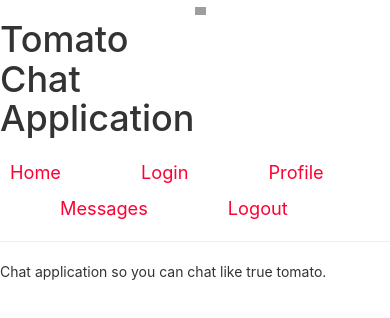
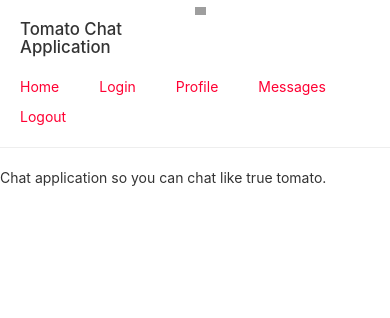
Before and after one commit to domhanak/tomato-chat, a React app: page / in a window 390 px wide. Shown: the top 318 px of the page. Built offline with nearby package versions, Linux system fonts and the light colour scheme; grey boxes are pictures that could not be loaded.

Commit message:
responsive header introduced

```diff
--- a/src/components/TomatoChat.tsx
+++ b/src/components/TomatoChat.tsx
@@ -23,11 +23,11 @@ export class TomatoChat extends Component {
                             <h1>Tomato Chat Application </h1>
                         </div>
                         <div className="col-lg-1 col-md-1 col-sm-1 col-xs-1 special-img">
-                            <img src="../tomato-779329_960_720.jpg" alt="logo"/>
+                            <img src="../tomato.jpg" alt="logo"/>
                         </div>
                     </div>
                     <Router>
-                        <div>
+                        <div className="container">
                             <ul className="list-inline">
                                 <li>
                                     <Link to="/">Home</Link>
--- a/src/styles/tomatoChat.scss
+++ b/src/styles/tomatoChat.scss
@@ -1,16 +1,13 @@
 body {
   margin: 0;
   padding: 0;
-  font-family: -apple-system, BlinkMacSystemFont, "Segoe UI", "Roboto", "Oxygen",
-  "Ubuntu", "Cantarell", "Fira Sans", "Droid Sans", "Helvetica Neue",
-  sans-serif;
+  font-family: $font-body;
   -webkit-font-smoothing: antialiased;
   -moz-osx-font-smoothing: grayscale;
 }
 
 code {
-  font-family: source-code-pro, Menlo, Monaco, Consolas, "Courier New",
-  monospace;
+  font-family: $font-code;
 }
 
 .page-nav {
@@ -54,3 +51,42 @@ code {
   max-width: 1000px;
   margin: auto;
 }
+
+
+@media only screen and (max-width: 1000px) {
+    .page-nav div div h1 {
+      font-size: 2em;
+      margin-left: 10px;
+    }
+}
+
+
+@media only screen and (max-width: 810px) {
+  .page-nav div {
+
+    & div h1 {
+      font-size: 1.5em;
+      margin-left: 35px;
+    }
+
+    & li {
+      font-size: 1.2em;
+      margin-left: 25px;
+    }
+  }
+}
+
+@media only screen and (max-width: 600px) {
+  .page-nav div {
+
+    & div h1 {
+      font-size: 1.2em;
+      margin-left: 20px;
+    }
+
+    & li {
+      font-size: 1em;
+      margin-left: 10px;
+    }
+  }
+}
--- a/src/styles/variables.scss
+++ b/src/styles/variables.scss
@@ -5,3 +5,13 @@ $profile-background-colour: #8080801f;
 $profile-border-colour: #80808066;
 $tomato-chat-items-colour: #ff0033;
 $tomato-chat-items-hover-colour: #f7eeef;
+
+
+//////////////////////////////////////////
+//              Fonts                   //
+//////////////////////////////////////////
+$font-body: -apple-system, BlinkMacSystemFont, "Segoe UI", "Roboto", "Oxygen",
+"Ubuntu", "Cantarell", "Fira Sans", "Droid Sans", "Helvetica Neue",
+sans-serif;
+$font-code: source-code-pro, Menlo, Monaco, Consolas, "Courier New",
+monospace;
```
Also changed, not shown: src/tomato.jpg (renamed from src/tomato-779329_960_720.jpg).
